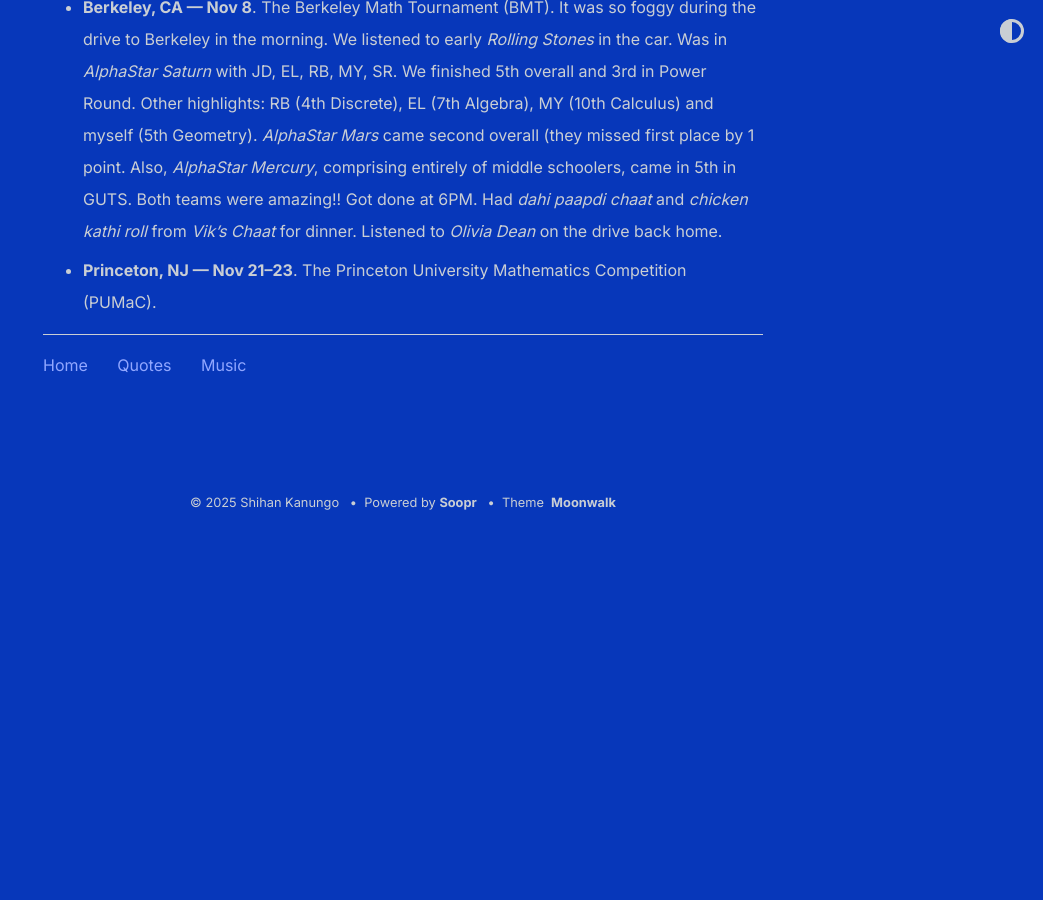
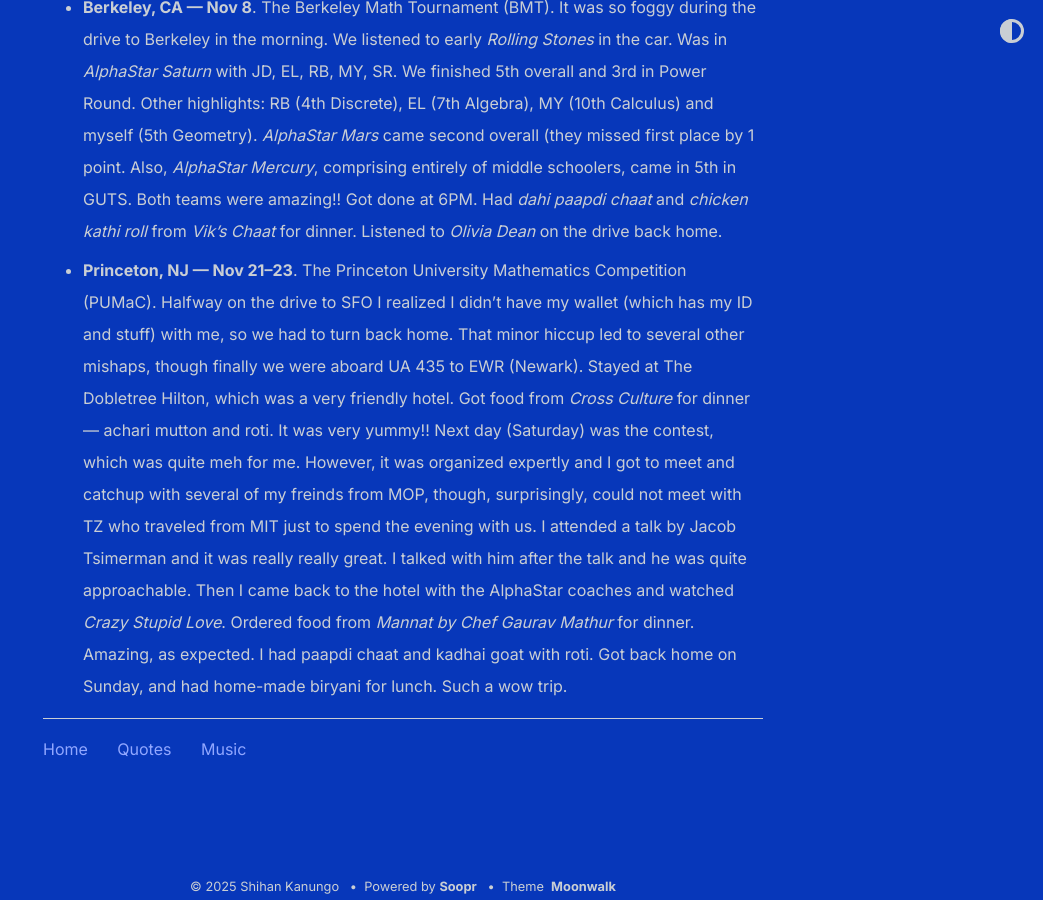
Before and after one commit to shihankanungo/shihankanungo.github.io, a Jekyll site: the page built from travel.md, in a window 1280 px wide and 900 px high, scrolled down 3302 px. Shown: the whole window, without its empty margins (237-1280 px from the left). Built offline with Jekyll 4.4.1, drawn with Linux system fonts in a browser that asks for light colours; before the commit the page ends 3830 px from its top, so only the background shows below that.

Commit message:
Update travel.md

```diff
--- a/travel.md
+++ b/travel.md
@@ -29,4 +29,4 @@
 
 - **Cambridge, MA --- Oct 18--20**. MIT PRIMES October Conference. Very eventful trip. Started by missing the 825AM flight out of SFO. Got on the 1145AM one instead. It so happened that David's parents were on the same flight and sitting in the row just behind mine. Got an Uber from the Boston airport straight to *Himalayan Kitchen* for dinner, before driving to the hotel. Caught up with lots of friends both from Physics camp as well as from MOP. Got to spend a lot of time with TZ, WZ, SE. Ran into a *Cryptography* office hour (met HF and SR)! Caught up on ski/snowboard tea. Talk went well too. Watched *Forrest Gump* (or what was left of it from before). Went to *Cava* for lunch on Sunday. Repeat of *Ghana Bitter*" from Royce chocolates on Sat and Sun. Finished with dinner at *SSaanjh*. Overall, a most memorable trip.
 - **Berkeley, CA --- Nov 8**. The Berkeley Math Tournament (BMT). It was so foggy during the drive to Berkeley in the morning. We listened to early *Rolling Stones* in the car. Was in *AlphaStar Saturn* with JD, EL, RB, MY, SR. We finished 5th overall and 3rd in Power Round. Other highlights: RB (4th Discrete), EL (7th Algebra), MY (10th Calculus) and myself (5th Geometry). *AlphaStar Mars* came second overall (they missed first place by 1 point. Also, *AlphaStar Mercury*, comprising entirely of middle schoolers, came in 5th in GUTS. Both teams were amazing!! Got done at 6PM. Had *dahi paapdi chaat* and *chicken kathi roll* from *Vik's Chaat* for dinner. Listened to *Olivia Dean* on the drive back home.
-- **Princeton, NJ --- Nov 21--23**. The Princeton University Mathematics Competition (PUMaC).
+- **Princeton, NJ --- Nov 21--23**. The Princeton University Mathematics Competition (PUMaC). Halfway on the drive to SFO I realized I didn't have my wallet (which has my ID and stuff) with me, so we had to turn back home. That minor hiccup led to several other mishaps, though finally we were aboard UA 435 to EWR (Newark). Stayed at The Dobletree Hilton, which was a very friendly hotel. Got food from *Cross Culture* for dinner &mdash; achari mutton and roti. It was very yummy!! Next day (Saturday) was the contest, which was quite meh for me. However, it was organized expertly and I got to meet and catchup with several of my freinds from MOP, though, surprisingly, could not meet with TZ who traveled from MIT just to spend the evening with us. I attended a talk by Jacob Tsimerman and it was really really great. I talked with him after the talk and he was quite approachable. Then I came back to the hotel with the AlphaStar coaches and watched *Crazy Stupid Love*. Ordered food from *Mannat by Chef Gaurav Mathur* for dinner. Amazing, as expected. I had paapdi chaat and kadhai goat with roti. Got back home on Sunday, and had home-made biryani for lunch. Such a wow trip.
```
